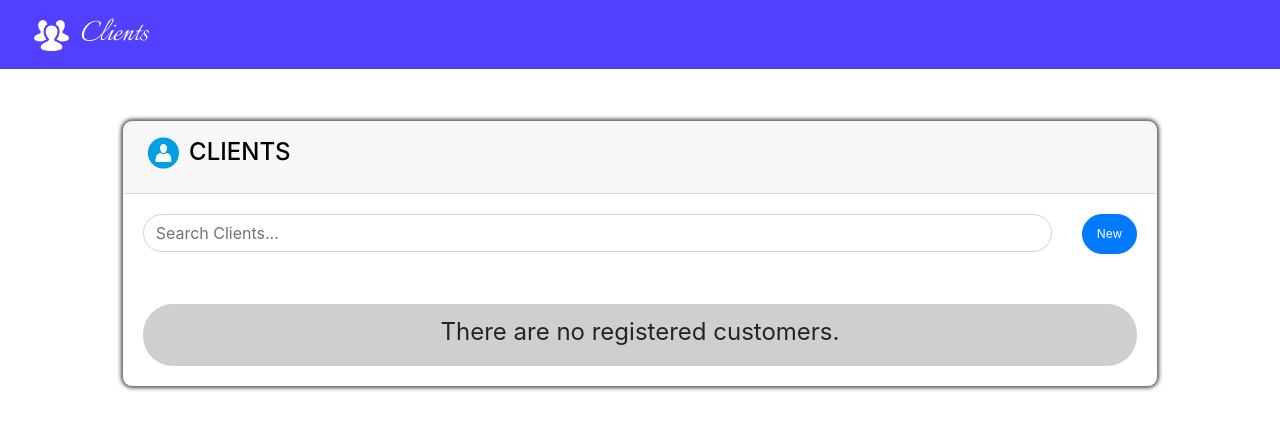
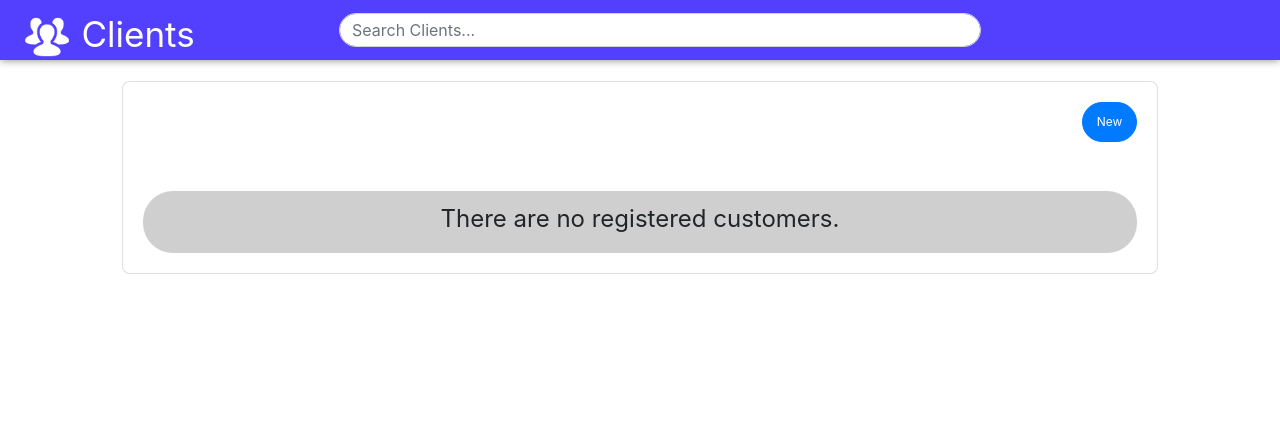
Before and after one commit to JeffPatricio/Clients-NodeJS-MySQL, a website with bundled scripts: page public/index.html in a window 1280 px wide. Built offline with nearby package versions, Linux system fonts and the light colour scheme; files whose address does not match are found by name.

Commit message:
Criação de NavBar

```diff
--- a/public/css/style.css
+++ b/public/css/style.css
@@ -6,22 +6,22 @@
 header nav {
     background-color: #5340FF;
     color: white;
-    font-family: 'Italianno';
+    /* font-family: 'Italianno'; */
     font-size: 35px;
     margin-left: 0%;
+    box-shadow: 0px 0px 8px gray;
+    height: 60px;
 }
 
-header nav span img {
-    width: 6%;
+header nav img {
+    width: 15%;
     margin-left: 3%;
     margin-right: 1%;
 }
 
 #cardMain {
-    border-radius: 10px;
-    box-shadow: 0px 0px 5px black;
-    margin-top: 5%;
-    border: 1px solid slategray;
+    border-radius: 8px;
+    margin-top: 2%;
     display: none;
 }
 
@@ -41,7 +41,11 @@ header nav span img {
 }
 
 #inputSearch {
-    border-radius: 40px;
+    border-radius: 20px;
+    margin-top: 1%;
+    width: 120%;
+    height: 65%;
+    padding-top: 1%;
 }
 
 #tableClients {
@@ -107,7 +111,7 @@ tr:hover {
 }
 
 #loading {
-    color: white;
+    color: dodgerblue;
     font-size: 16px;
     margin-top: calc(90vh / 2);
 }
--- a/public/index.html
+++ b/public/index.html
@@ -23,16 +23,22 @@
 <body>
     <header>
         <nav class="navbar">
-            <span>
-                <img src="images/logo.png">
-                Clients
-            </span>
+            <div class="row">
+                <div class="col-md-4 col-12">
+                    <img src="images/logo.png">
+                    Clients
+                </div>
+                <div class="col-md-7 col-12">
+                    <input type="text" class="form-control" id="inputSearch" name="inputSearch"
+                        placeholder="Search Clients...">
+                </div>
+            </div>
         </nav>
     </header>
     <div class=" container-fluid">
         <div class="row" id="loading">
             <div class="col-md-4 offset-md-4 text-center">
-                <div class="spinner-border text-light">
+                <div class="spinner-border text-primary">
                     <span class="sr-only">Looking for registered customers...</span>
                 </div>
                 <p>Looking for registered customers...</p>
@@ -42,14 +48,10 @@
         <div class="row">
             <div class="col-md-10 offset-md-1 col-12">
                 <div class="card" id="cardMain">
-                    <div class="card-header" id="headerCardMain">
-                        <h4> <img src="images/client.png" id="imgLogoUsers" name="imgLogoUsers"> CLIENTS</h4>
-                    </div>
                     <div class="card-body">
                         <div class="row">
                             <div class="col-md-11 col-10">
-                                <input type="text" class="form-control" id="inputSearch" name="inputSearch"
-                                    placeholder="Search Clients...">
+
                             </div>
                             <div class="col-md-1 col-1 text-center">
                                 <button type="button" class="btn btn-primary btn-block" id="btnAddClient"
```
